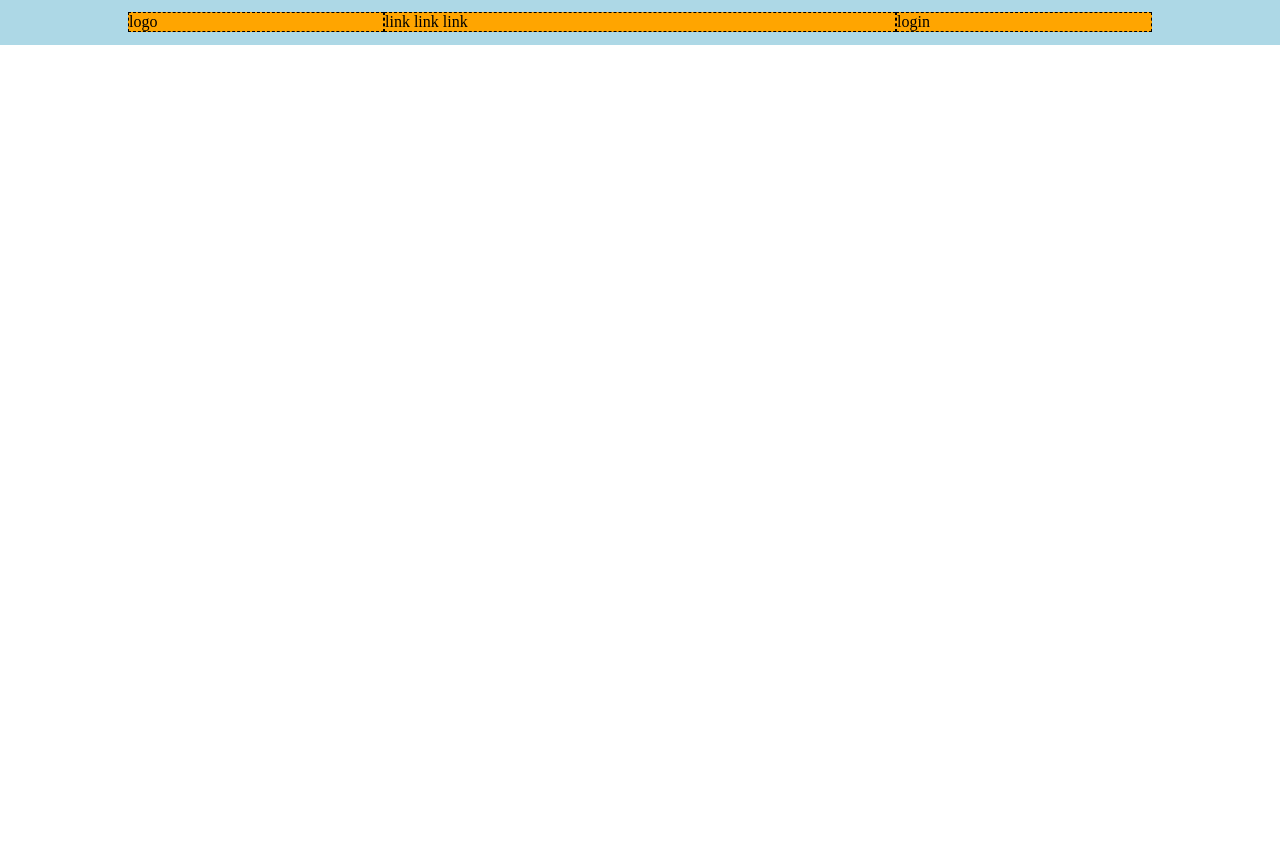
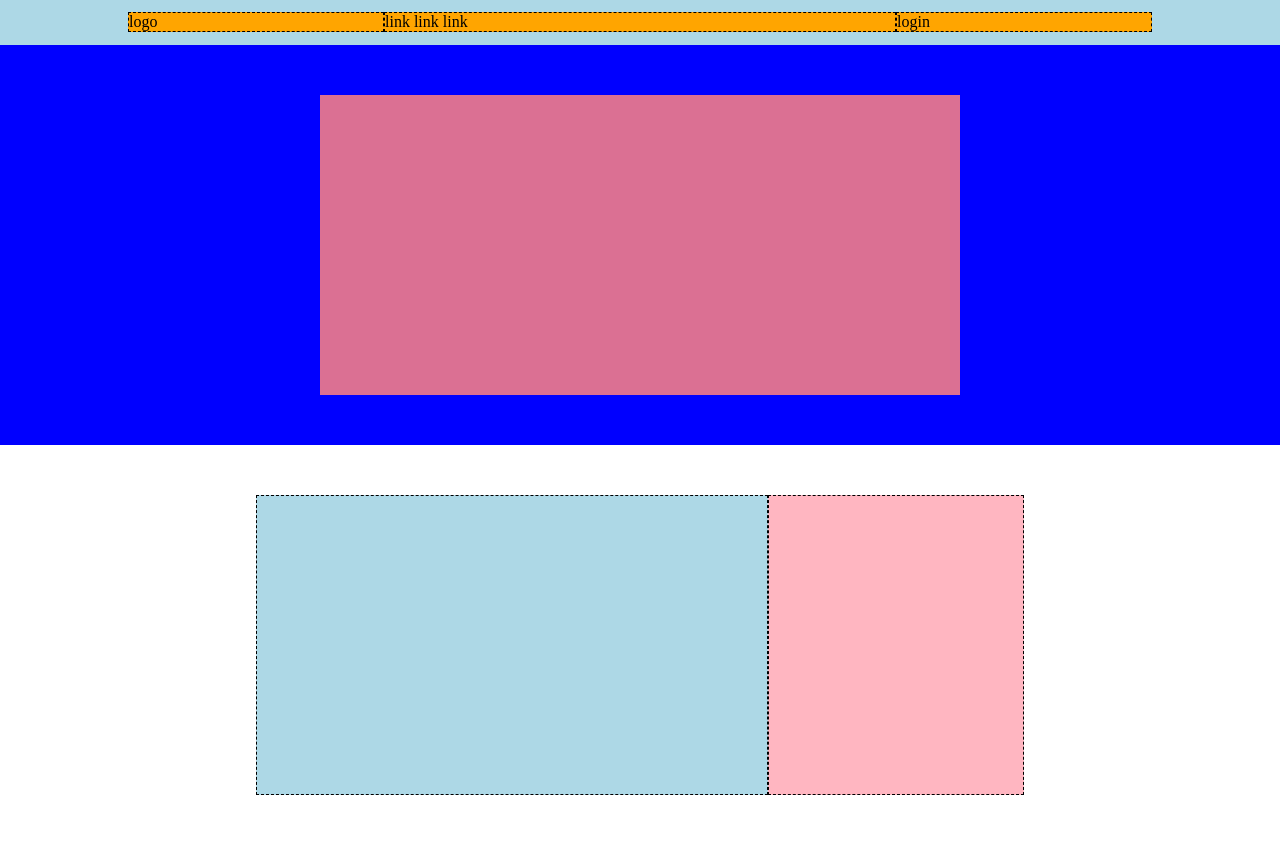
Before and after one commit to serena-peschiaroli/htmlcss-struttura-discord, a plain HTML site: page index.html in a window 1280 px wide. Before the commit the page ends 800 px from the top, so only its background shows below. Drawn offline with Linux system fonts and the light colour scheme.

Commit message:
Add: second section cards

```diff
--- a/css/style.css
+++ b/css/style.css
@@ -31,3 +31,43 @@
 .square1 , .square3 {
     width: 20%;
 }
+
+.section {
+    display: flex;
+   height: 400px;
+    width: 100%;
+    justify-content: center;
+    align-items: center;
+}
+.wrapper1 {
+    background-color: blue;
+}
+.card1 {
+    height: 300px;
+    background-color: palevioletred;
+    width: 50%;
+    padding-top: 50px;
+    padding-bottom: 50px;
+
+}
+
+.wrapper2 {
+    background-color: white;
+}
+
+.card {
+    height: 300px;
+    padding-top: 50px;
+    padding-bottom: 50px;
+    border: 1px dashed black;
+}
+
+.card2{
+    background-color: lightblue;
+    width: 40%;
+
+}
+.card2a {
+    background-color: lightpink;
+    width: 20%;
+}
--- a/index.html
+++ b/index.html
@@ -26,8 +26,36 @@
     <!-- /header -->
 
     <!-- main -->
-    <!-- section1 pinkbox -->
-    <!-- /section1 pinkbox -->
+    <main>
+        <!-- section1 pinkbox -->
+        <section class="section wrapper1">
+            <div class="card1"></div>
+        </section>
+         <!-- /section1 pinkbox -->
+
+         <!-- section 2 2 colmn 70 + 30 -->
+         <section class="section wrapper2">
+            <div class="card card2"></div>
+            <div class="card card2a"></div>
+         </section>
+
+        <!-- /section 2 2 colmn 70 + 30 -->
+
+        <!-- section3 2 col 30 + 70 -->
+        <!-- /section3 2 col 30 + 70 -->
+
+        <!-- section 4 2 colmn 70 + 30 -->
+        <!-- /section 4 2 colmn 70 + 30 -->
+
+        <!-- section5 green square -->
+        <!-- /section5 green square -->
+
+        <!-- section6 6 col  -->
+        <!-- /section6 6 col  -->
+
+
+    </main>
+
 
     <!-- section 2 2 colmn 70 + 30 -->
     <!-- /section 2 2 colmn 70 + 30 -->
```
